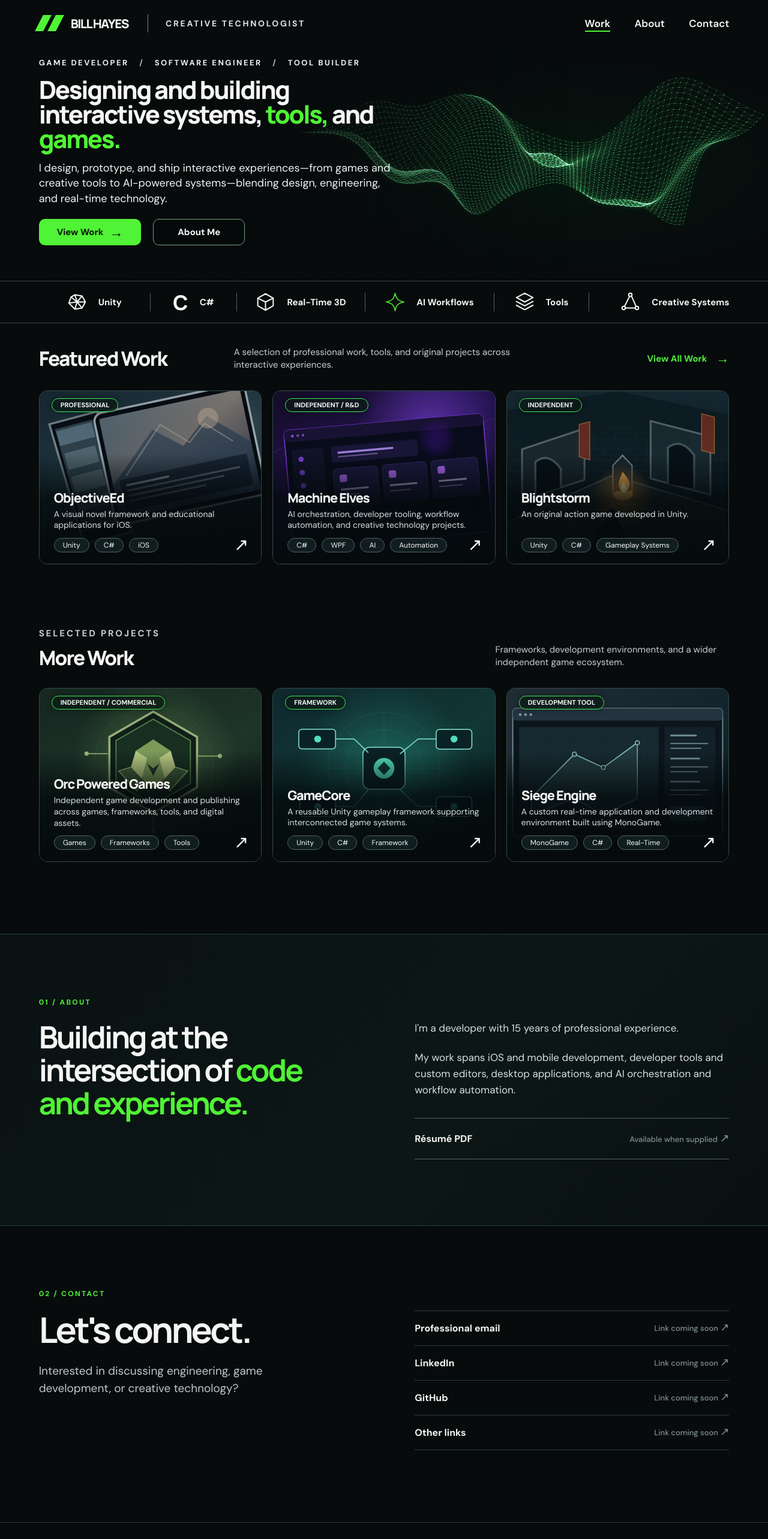
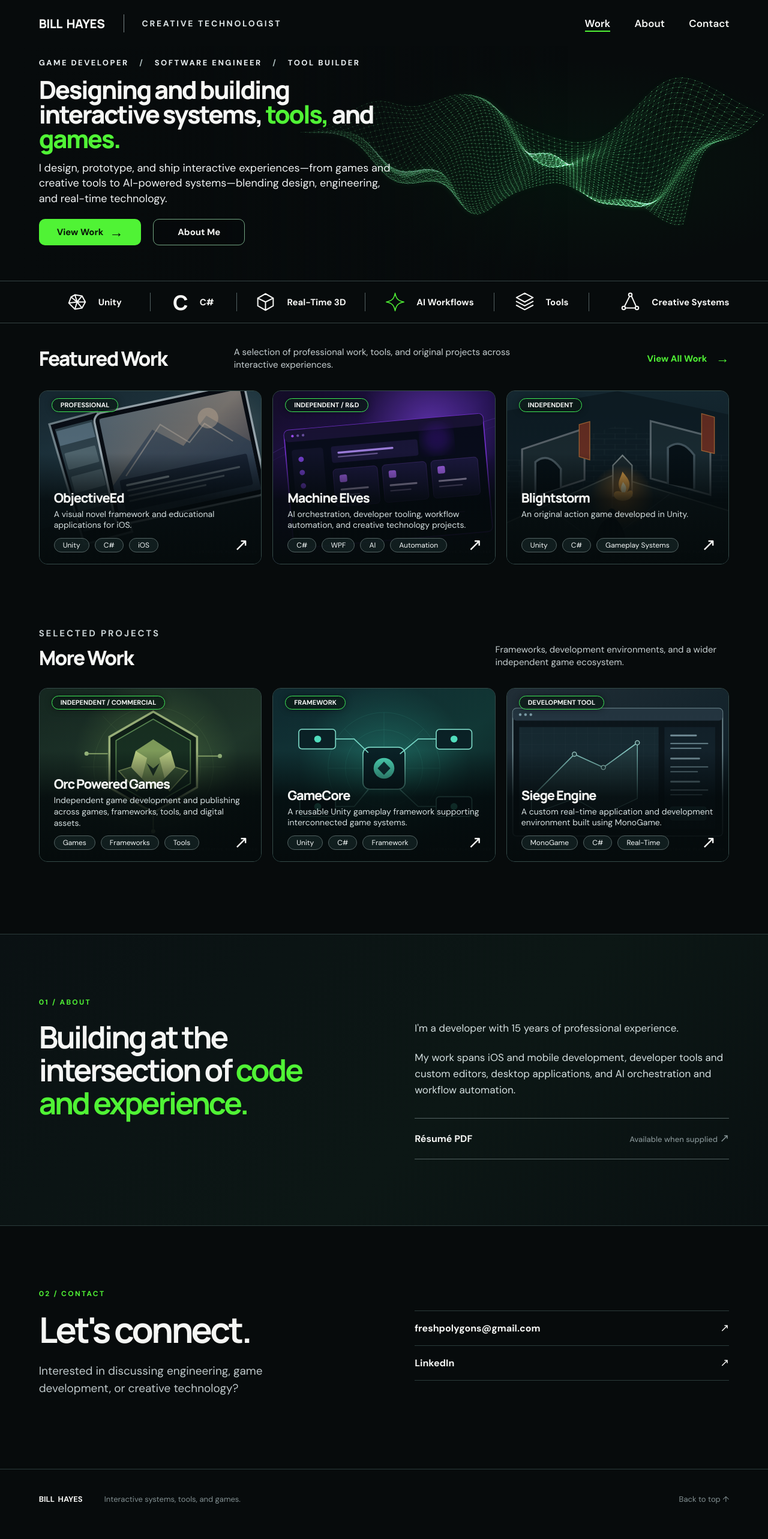
Before and after one commit to freshpolygons/portfolio, a React (Vite) app: page / in a window 1280 px wide. Shown: the top 2566 px of the page at 60% size. Built offline with nearby package versions, Linux system fonts and the light colour scheme.

Commit message:
Refine branding and contact links

```diff
--- a/src/App.tsx
+++ b/src/App.tsx
@@ -11,10 +11,6 @@ function ArrowIcon({ diagonal = false }: { diagonal?: boolean }) {
   return diagonal ? <span aria-hidden="true" className="arrow-diagonal">↗</span> : <span aria-hidden="true" className="arrow-horizontal">→</span>
 }
 
-function Mark() {
-  return <span className="brand-mark" aria-hidden="true"><i /><i /></span>
-}
-
 function Header() {
   const location = useLocation()
   const selectedSection = new URLSearchParams(location.search).get('section') || 'work'
@@ -22,7 +18,6 @@ function Header() {
   return (
     <header className="site-header shell">
       <Link to="/" className="brand" aria-label="Portfolio home">
-        <Mark />
         <span className="brand-name">{profile.name}</span>
       </Link>
       <span className="brand-divider" aria-hidden="true" />
@@ -96,7 +91,7 @@ function Home() {
         <div className="more-work" id="more-work"><div className="section-heading"><div><p className="eyebrow green-text">Selected Projects</p><h2>More Work</h2></div><p>Frameworks, development environments, and a wider independent game ecosystem.</p></div><div className="project-grid">{projects.filter((project) => !project.featured).map((project) => <ProjectCard key={project.slug} project={project} />)}</div></div>
       </section>
       <section className="about-section" id="about" aria-labelledby="about-heading"><div className="shell about-grid"><div><p className="eyebrow green-text">01 / About</p><h2 id="about-heading">Building at the intersection of <span>code and experience.</span></h2></div><div className="about-copy"><p>I'm a developer with 15 years of professional experience.</p><p>My work spans iOS and mobile development, developer tools and custom editors, desktop applications, and AI orchestration and workflow automation.</p>{profile.resumeUrl ? <a className="resume-placeholder" href={profile.resumeUrl} download><span>Download Résumé</span><span>PDF <ArrowIcon diagonal /></span></a> : <div className="resume-placeholder"><span>Résumé PDF</span><span>Available when supplied <ArrowIcon diagonal /></span></div>}</div></div></section>
-      <section className="contact-section shell" id="contact" aria-labelledby="contact-heading"><p className="eyebrow green-text">02 / Contact</p><div className="contact-grid"><div><h2 id="contact-heading">Let's connect.</h2><p>Interested in discussing engineering, game development, or creative technology?</p></div><div className="contact-links" aria-label="Professional links">{profile.contact.map((item) => item.url ? <a key={item.label} href={item.url} target={item.url.startsWith('mailto:') ? undefined : '_blank'} rel={item.url.startsWith('mailto:') ? undefined : 'noopener noreferrer'}><span>{item.label}</span><span><ArrowIcon diagonal /></span></a> : <div key={item.label}><span>{item.label}</span><span className="muted">Link coming soon <ArrowIcon diagonal /></span></div>)}</div></div></section>
+      <section className="contact-section shell" id="contact" aria-labelledby="contact-heading"><p className="eyebrow green-text">02 / Contact</p><div className="contact-grid"><div><h2 id="contact-heading">Let's connect.</h2><p>Interested in discussing engineering, game development, or creative technology?</p></div><div className="contact-links" aria-label="Professional links">{profile.contact.map((item) => <a key={item.label} href={item.url} target={item.url.startsWith('mailto:') ? undefined : '_blank'} rel={item.url.startsWith('mailto:') ? undefined : 'noopener noreferrer'}><span>{item.label}</span><span><ArrowIcon diagonal /></span></a>)}</div></div></section>
     </main>
   </>
 }
@@ -126,7 +121,7 @@ function ProjectDetail() {
 }
 
 function Footer() {
-  return <footer className="site-footer"><div className="shell footer-inner"><div><Mark /><span>{profile.name}</span></div><p>Interactive systems, tools, and games.</p><Link to="/">Back to top ↑</Link></div></footer>
+  return <footer className="site-footer"><div className="shell footer-inner"><div><span>{profile.name}</span></div><p>Interactive systems, tools, and games.</p><Link to="/">Back to top ↑</Link></div></footer>
 }
 
 export default function App() {
--- a/src/data/profile.ts
+++ b/src/data/profile.ts
@@ -1,11 +1,9 @@
-// Replace the remaining résumé and public link placeholders when ready.
+// Update the name, résumé, and contact links here.
 export const profile = {
   name: 'Bill Hayes',
   resumeUrl: null as string | null,
   contact: [
-    { label: 'Professional email', url: null as string | null },
-    { label: 'LinkedIn', url: null as string | null },
-    { label: 'GitHub', url: null as string | null },
-    { label: 'Other links', url: null as string | null },
+    { label: 'freshpolygons@gmail.com', url: 'mailto:freshpolygons@gmail.com' },
+    { label: 'LinkedIn', url: 'https://www.linkedin.com/in/freshpolygons/' },
   ],
 }
--- a/src/styles.css
+++ b/src/styles.css
@@ -32,10 +32,8 @@ h1, h2, h3, .brand-name, .card-title { font-family: Manrope, 'DM Sans', Arial, s
 .eyebrow { font-size: 12px; font-weight: 700; letter-spacing: .19em; text-transform: uppercase; }
 
 .site-header { height: 77px; display: flex; align-items: center; gap: 29px; position: relative; z-index: 10; }
-.brand { display: inline-flex; align-items: center; flex: none; gap: 18px; }
-.brand-mark { display: inline-flex; gap: 7px; height: 29px; align-items: center; flex: none; transform: skewX(-27deg); }
-.brand-mark i { display: block; width: 14px; height: 27px; background: var(--green); }
-.brand-name { font-weight: 800; font-size: clamp(17px, 1.6vw, 25px); text-transform: uppercase; letter-spacing: -.07em; white-space: nowrap; }
+.brand { display: inline-flex; align-items: center; flex: none; }
+.brand-name { font-weight: 800; font-size: clamp(17px, 1.6vw, 25px); text-transform: uppercase; letter-spacing: -.025em; word-spacing: .2em; white-space: nowrap; }
 .brand-divider { height: 30px; border-left: 1px solid #798486; margin-left: 3px; }
 .brand-role { color: #dce4e6; font-size: 14px; font-weight: 700; letter-spacing: .19em; text-transform: uppercase; white-space: nowrap; }
 .top-nav { display: flex; gap: clamp(25px, 3.15vw, 50px); align-items: stretch; height: 100%; margin-left: auto; }
@@ -114,16 +112,14 @@ main { overflow: clip; }
 .contact-grid { display: grid; grid-template-columns: 1fr 1fr; gap: clamp(48px, 8vw, 130px); margin-top: 20px; }
 .contact-grid h2 { font-size: clamp(42px, 4.6vw, 70px); line-height: 1.1; letter-spacing: -.06em; }
 .contact-grid p { color: var(--muted); font-size: 19px; line-height: 1.5; max-width: 450px; margin-top: 22px; }
-.contact-links > div, .contact-links > a { border-bottom: 1px solid var(--line); display: flex; align-items: center; justify-content: space-between; padding: 18px 0; font-weight: 700; }
+.contact-links > a { border-bottom: 1px solid var(--line); display: flex; align-items: center; justify-content: space-between; padding: 18px 0; font-weight: 700; }
 .contact-links > :first-child { border-top: 1px solid var(--line); }
 .contact-links > a:hover { color: var(--green); }
-.contact-links .muted { font-size: 13px; font-weight: 500; }
 .contact-links .arrow-diagonal { font-size: 18px; }
 
 .site-footer { border-top: 1px solid var(--line); color: var(--faint); }
 .footer-inner { min-height: 98px; display: flex; align-items: center; gap: 36px; font-size: 13px; }
-.footer-inner > div { display: flex; align-items: center; gap: 17px; color: var(--text); font-weight: 800; text-transform: uppercase; }
-.footer-inner .brand-mark { transform: skewX(-27deg) scale(.6); transform-origin: left; width: 34px; margin-right: -10px; }
+.footer-inner > div { display: flex; align-items: center; color: var(--text); font-weight: 800; text-transform: uppercase; word-spacing: .2em; }
 .footer-inner a { margin-left: auto; }
 .footer-inner a:hover { color: var(--green); }
 
@@ -196,8 +192,7 @@ main { overflow: clip; }
 @media (max-width: 640px) {
   .shell { padding-inline: 22px; }
   .site-header { height: auto; min-height: 75px; flex-wrap: wrap; gap: 0; padding-top: 16px; }
-  .brand { width: 100%; gap: 11px; }
-  .brand-mark { transform: skewX(-27deg) scale(.72); transform-origin: left; width: 32px; }
+  .brand { width: 100%; }
   .brand-name { font-size: 19px; }
   .top-nav { margin-left: 0; height: 45px; width: 100%; justify-content: space-between; gap: 0; }
   .top-nav a { font-size: 14px; }
```
Also changed, not shown: 1 other file (tests, documents, lock files or other folders).
